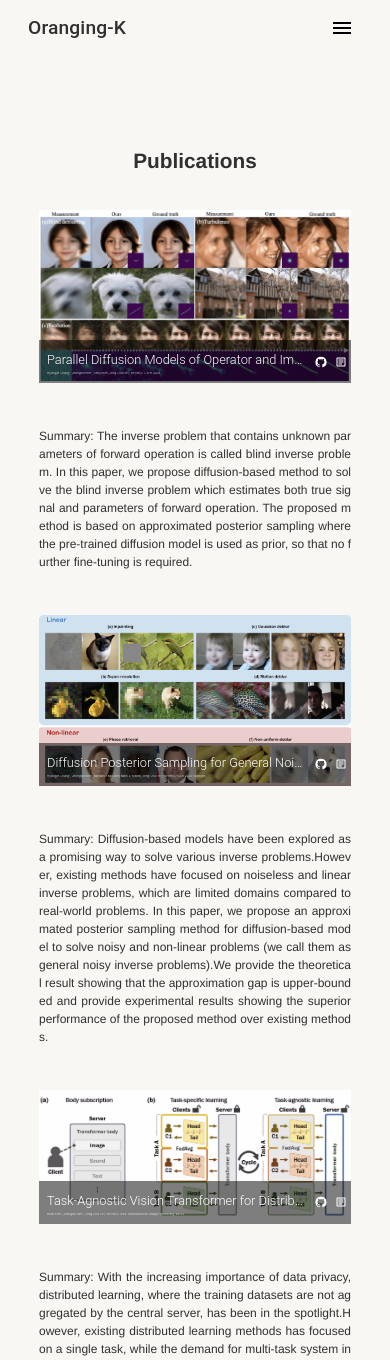
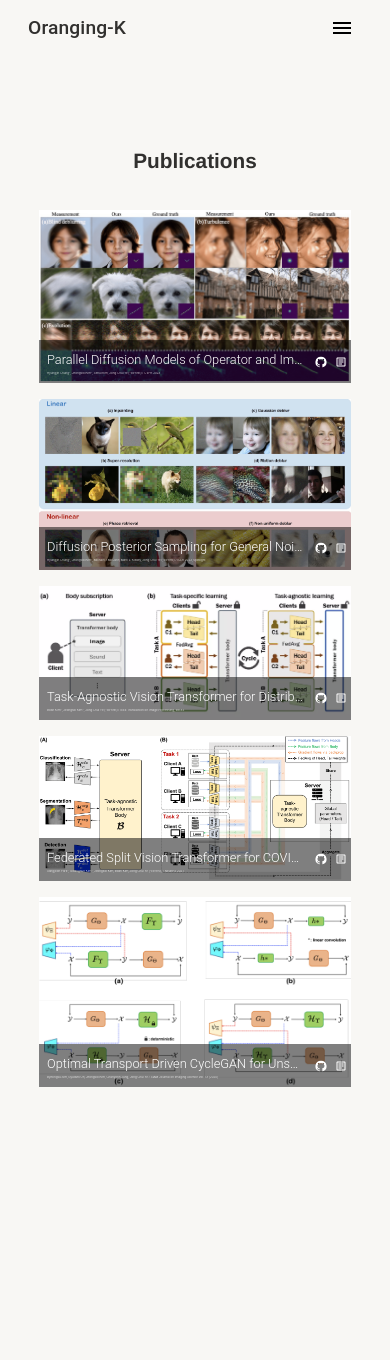
Before and after one commit to jeongsol-kim/jeongsol-kim, a React (Create React App) app: page /publication in a window 390 px wide. Shown: the top 1360 px of the page. After the commit the page ends 1099 px from the top, so only its background shows below. Built offline with nearby package versions, Linux system fonts and the light colour scheme.

Commit message:
apply responsive / hide summary

```diff
--- a/src/components/publicationList.js
+++ b/src/components/publicationList.js
@@ -2,12 +2,29 @@ import { IconButton, ImageList, ImageListItem, ImageListItemBar, Stack } from "@
 import GitHubIcon from '@mui/icons-material/GitHub';
 import ArticleOutlinedIcon from '@mui/icons-material/ArticleOutlined';
 import { useTitle } from "./title_hook";
+import { useMediaQuery } from "react-responsive"
+
+export const Mobile = ({children}) => {
+    const isMobile = useMediaQuery({
+        query: "(max-width:768px)"
+    });
+
+    return <>{isMobile && children}</>
+}
+
+export const PC = ({children}) => {
+    const isPc = useMediaQuery({
+        query: "(min-width:769px)"
+    });
+
+    return <>{isPc && children}</>
+}
 
 const PublicationBlock = ({item}) => {
     useTitle('Publication | Jeongsol Kim');
 
     return(
-    <ImageListItem key={item.img}>
+    <ImageListItem key={item.title}>
     <img
         src={item.img + '.png'}
         alt={item.title}
@@ -30,22 +47,33 @@ const PublicationBlock = ({item}) => {
         }
         position="bottom"
     />
+    {/* <p style={{textAlign:'justify'}}>
+        Summary: {item.desc}
+    </p> */}
     </ImageListItem>
     )
 }
 
 const PublicationList = ({itemData}) => (
     <div className="center-content">
-        <ImageList cols={1} gap={'2rem'}>
+        <PC>
+        <ImageList cols={2} gap={16}>
             {itemData.map((item) => (
                 <>
                 <PublicationBlock item={item}/>
-                <p style={{textAlign: 'justify'}}>
-                    Summary: {item.desc}
-                </p>
                 </>
             ))}
         </ImageList>
+        </PC>
+        <Mobile>
+        <ImageList cols={1} gap={16}>
+            {itemData.map((item) => (
+                <>
+                <PublicationBlock item={item}/>
+                </>
+            ))}
+        </ImageList>
+        </Mobile>
     </div>
 );
 export default PublicationList;
--- a/src/data/publication.js
+++ b/src/data/publication.js
@@ -5,12 +5,9 @@ export const publicationData = [
         where: 'Hyungjin Chung*, Jeongsol Kim*, Sehui Kim, Jong Chul Ye (*co-first) / CVPR 2023',
         code: 'https://github.com/BlindDPS/blind-dps',
         paper: 'https://arxiv.org/abs/2211.10656',
-        desc: 'The inverse problem that contains unknown parameters of forward operation is called ' +
-        'blind inverse problem. In this paper, we propose diffusion-based method to solve the blind inverse problem '+
-        'which estimates both true signal and parameters of forward operation. The proposed method is based on '+
-        'approximated posterior sampling where the pre-trained diffusion model is used as prior, so that '+
-        'no further fine-tuning is required.',
-
+        desc: 'By leveraging pretrained diffusion model as prior, solve blind inverse problem ' +
+        'where parameters of forward operation are needed to be estimated as well as the true signal. ' +
+        'Approximated posterior sampling is adopted.'
     },
     {
         img: process.env.PUBLIC_URL + '/imgs/dps',
@@ -18,12 +15,9 @@ export const publicationData = [
         where: 'Hyungjin Chung*, Jeongsol Kim*, Michael T.McCann, Marc L. Klasky, Jong Chul Ye (*co-first) / ICLR 2023, spotlight',
         code: 'https://github.com/DPS2022/diffusion-posterior-sampling',
         paper: 'https://openreview.net/forum?id=OnD9zGAGT0k',
-        desc: 'Diffusion-based models have been explored as a promising way to solve various inverse problems.' +
-        'However, existing methods have focused on noiseless and linear inverse problems, which are limited domains ' +
-        'compared to real-world problems. In this paper, we propose an approximated posterior sampling method ' +
-        'for diffusion-based model to solve noisy and non-linear problems (we call them as general noisy inverse problems).' +
-        'We provide the theoretical result showing that the approximation gap is upper-bounded and provide experimental results ' +
-        'showing the superior performance of the proposed method over existing methods.',
+        desc: 'Solve inverse problem using pretrained diffusion model. Unlike existing methods that have focused on noiseless ' +
+        'and linear inverse problem, this paper could solve noisy and non-linear problems. ' +
+        'Theoratical analysis on upper bound of the approximation gap is provided.'
     },
     {
         img: process.env.PUBLIC_URL + '/imgs/tavit',
@@ -31,14 +25,10 @@ export const publicationData = [
         where: 'Boah Kim*, Jeongsol Kim*, Jong Chul Ye (*co-first) / IEEE Transaction on Image Processing, Vol 32',
         code: 'https://github.com/TAViT2022/TAViT',
         paper: 'https://ieeexplore.ieee.org/document/9979765',
-        desc: 'With the increasing importance of data privacy, distributed learning, where the training datasets ' +
-        'are not aggregated by the central server, has been in the spotlight.' +
-        'However, existing distributed learning methods has focused on a single task, ' +
-        'while the demand for multi-task system in distributed learning has been increased. ' +
-        'In this paper, we propose a novel task-agnostic distributed learning framework by introducing ' +
-        'task-specific CNN encoder and decoder on each client connected with task-agnostic Transformer on the server. ' +
-        'With capacity of Transformer with less inductive bias and alternative optimization method, the proposed method shows ' +
-        'comparable or better performance on four image processing tasks, without fine-tuning for each task.'
+        desc: 'We propose a novel task-agnostic distributed learning framework by introducing ' +
+        'task-specific CNN encoder-decoder on each client and task-agnostic Transformer on the server. ' +
+        'With less inductive bias of Transformer, the proposed method shows comparable or better performance '+
+        'on four image processing tasks, without fine-tuning for each task.'
     },
     {
         img: process.env.PUBLIC_URL + '/imgs/festa',
```
